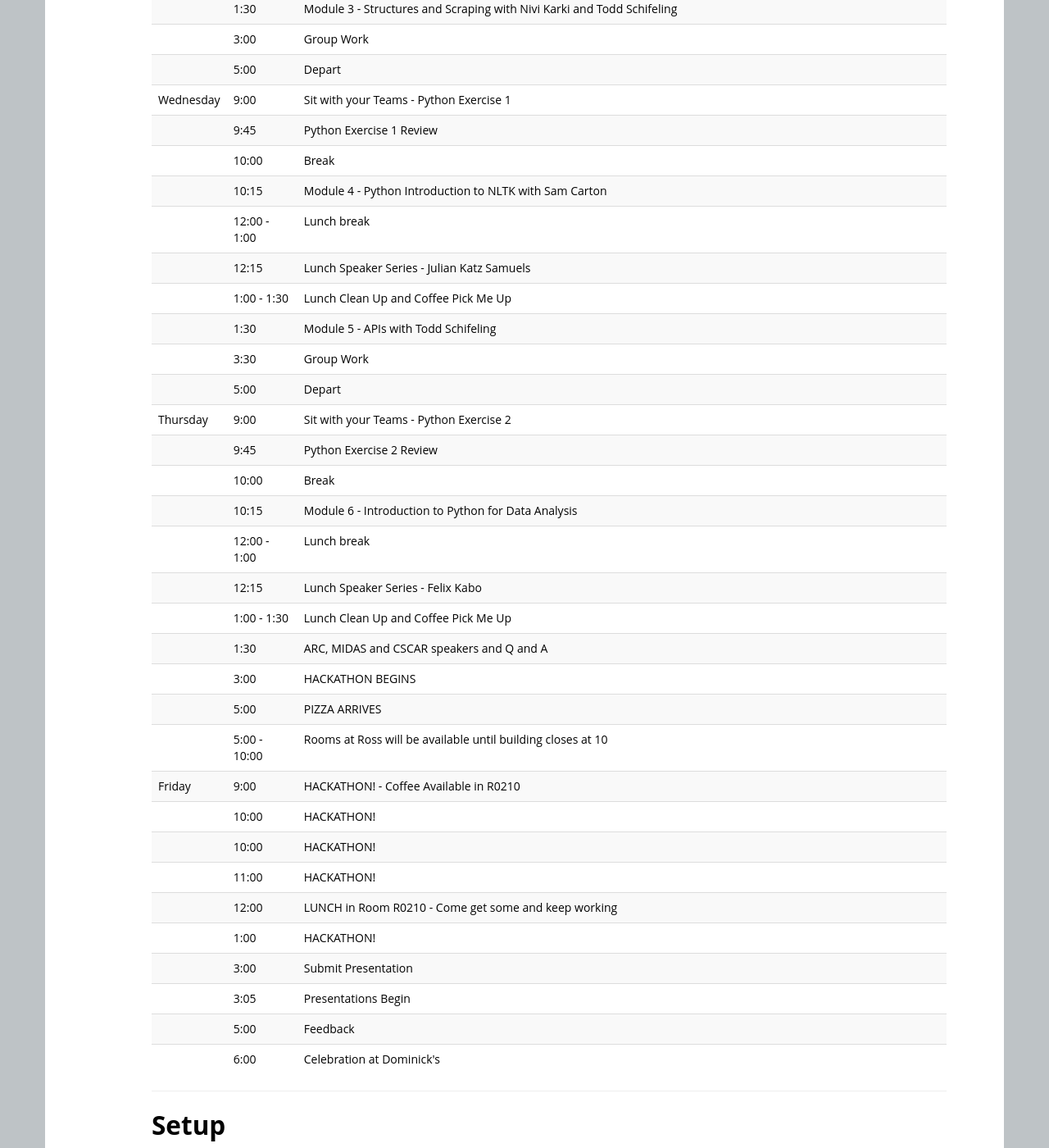
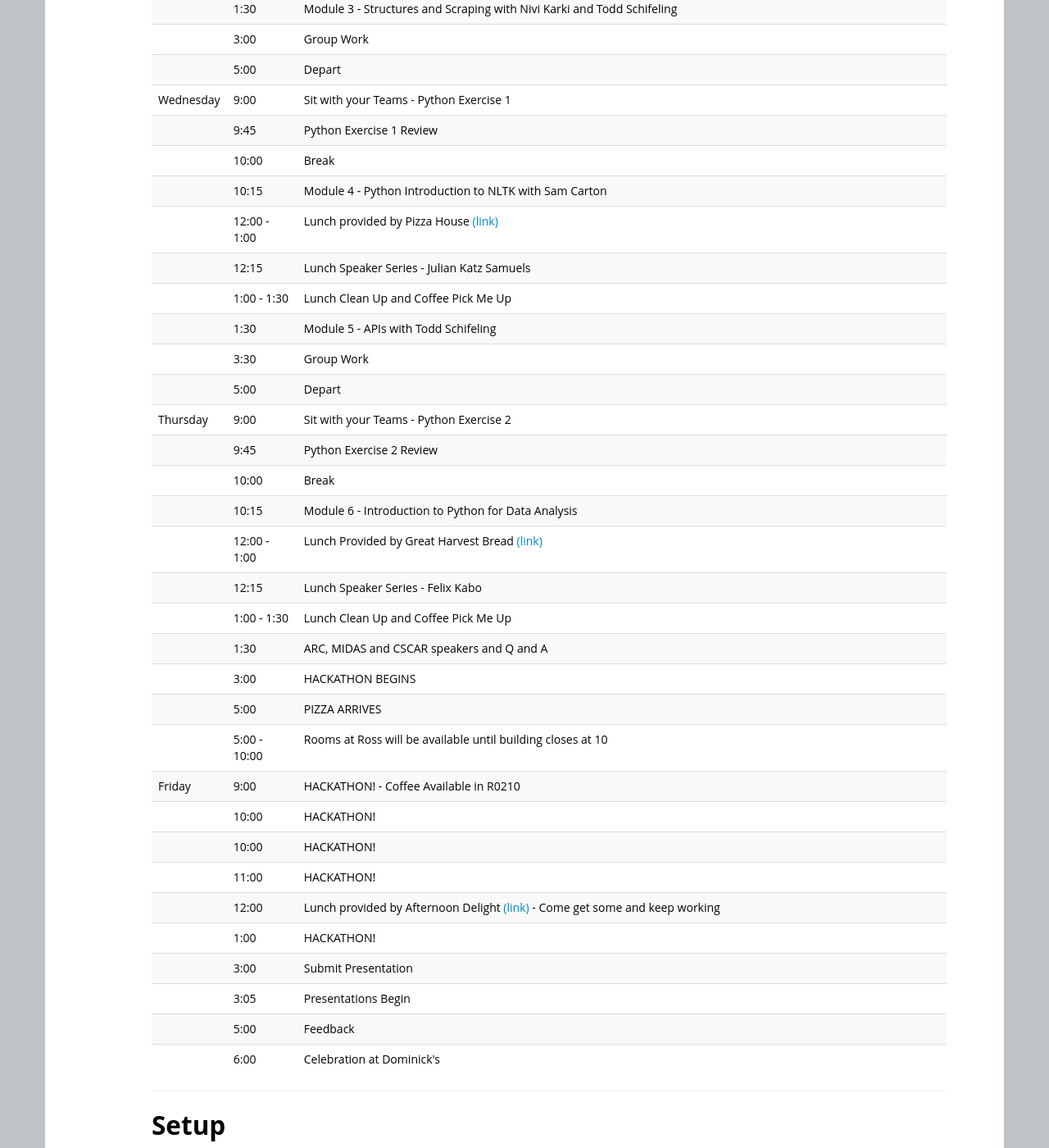
Before and after one commit to ICOSBigDataCamp/2018-summer-camp, a Jekyll site: the page built from index.html, in a window 1280 px wide and 1400 px high, scrolled down 1656 px. Shown: the whole window at 82% size. Built offline with Jekyll 4.4.1, drawn with Linux system fonts in a browser that asks for light colours; some of the changed text lies outside the part shown.

Commit message:
Update index.html
Added lunch locations

```diff
--- a/index.html
+++ b/index.html
@@ -129,7 +129,7 @@ Organizing committee: Jerry Davis, H. V. Jagadish, Cliff Lampe, and Brian Noble
   <!--<tr> <td></td>        <td>10:00</td>   <td><span style="background-color: #FFFF00">Hero's Journey-  Speaker TBD</span></td> </tr>-->
   <tr> <td></td>        <td>10:30</td>   <td>Break</td> </tr>
   <tr> <td></td>        <td>10:45</td>   <td> Module 0 - Setup and Command Line Introduction with Jeff Lockhart (BASH Command Sheet  <a href='slides/BASH_Cheat_Sheet.pdf'>pdf</a>) </td> </tr>
-  <tr> <td></td>        <td>12:00 - 1:00</td>   <td>Lunch break</td> </tr>
+  <tr> <td></td>        <td>12:00 - 1:00</td>   <td>Lunch provided by Jerusalem Garden <a href="https://www.jerusalemgarden.net/">(link)</a></td> </tr>
   <tr> <td></td>        <td>12:15</td>   <td>Lunch Speaker Series - Big Data PhD Student Panel with Pete Aceves, Cassandra Chambers, Teddy DeWitt, Jeff Lockhart, and Ronnie Lee</td> </tr>
   <tr> <td></td>        <td>1:00 - 1:30</td>    <td>Lunch Clean Up and Coffee Pick Me Up</td> </tr>
 
@@ -146,7 +146,7 @@ Organizing committee: Jerry Davis, H. V. Jagadish, Cliff Lampe, and Brian Noble
   <tr> <td></td>       <td>10:15</td>   <td>Module 2 - Introduction to Python with Colleen Van Lent and Jackie Cohen
      (<a href="slides/ICOS+Python+lecture2017.html">HTML</a>,
     <a href="slides/ICOS+Python+lecture2017.ipynb">Notebook</a>) </td> </tr>
-  <tr> <td></td>       <td>12:00 - 1:00 </td>   <td>Lunch break</td> </tr>
+  <tr> <td></td>       <td>12:00 - 1:00 </td>   <td>Lunch provided by Picasso Cafe <a href="http://picassodeli.com/">(link)</a></td> </tr>
   <tr> <td></td>       <td>12:15</td>   <td>Lunch Speaker Series - Fred Feinberg</td> </tr>
   <!--<tr> <td></td>   <td>12:15</td>   <td><span style="background-color: #FFFF00">Lunch Speaker Series - Big Data Student Panel</span></td> </tr>-->
   <tr> <td></td>       <td>1:00 - 1:30</td>    <td>Lunch Clean Up and Coffee Pick Me Up</td> </tr>
@@ -159,7 +159,7 @@ Organizing committee: Jerry Davis, H. V. Jagadish, Cliff Lampe, and Brian Noble
   <tr> <td></td>       <td>10:00</td>   <td>Break</td> </tr>
   <tr> <td></td>       <td>10:15</td>   <td>Module 4 - Python Introduction to NLTK with Sam Carton</td></tr>
 
-  <tr> <td></td>       <td>12:00 - 1:00 </td>   <td>Lunch break</td> </tr>
+  <tr> <td></td>       <td>12:00 - 1:00 </td>   <td>Lunch provided by Pizza House <a href="http://www.pizzahouse.com/">(link)</a></td> </tr>
   <tr> <td></td>       <td>12:15</td>   <td>Lunch Speaker Series - Julian Katz Samuels</td> </tr>
   <tr> <td></td>       <td>1:00 - 1:30</td>    <td>Lunch Clean Up and Coffee Pick Me Up</td> </tr>
   <tr> <td></td>       <td>1:30</td>   <td>Module 5 - APIs with Todd Schifeling</td> </tr>
@@ -173,7 +173,7 @@ Organizing committee: Jerry Davis, H. V. Jagadish, Cliff Lampe, and Brian Noble
   <tr> <td></td>       <td>9:45</td>    <td>Python Exercise 2 Review</td> </tr>
   <tr> <td></td>       <td>10:00</td>   <td>Break</td> </tr>
   <tr> <td></td>       <td>10:15</td>   <td>Module 6 - Introduction to Python for Data Analysis </td> </tr>
-  <tr> <td></td>       <td>12:00 - 1:00 </td>   <td>Lunch break</td> </tr>
+  <tr> <td></td>       <td>12:00 - 1:00 </td>   <td>Lunch Provided by Great Harvest Bread <a href="http://annarbormi.greatharvestbread.com/">(link)</a></td> </tr>
   <tr> <td></td>       <td>12:15</td>   <td>Lunch Speaker Series - Felix Kabo</td> </tr>
   <tr> <td></td>       <td>1:00 - 1:30</td>    <td>Lunch Clean Up and Coffee Pick Me Up</td> </tr>
   <tr> <td></td>       <td>1:30</td>   <td>ARC, MIDAS and CSCAR speakers and Q and A </td> </tr>
@@ -186,7 +186,7 @@ Organizing committee: Jerry Davis, H. V. Jagadish, Cliff Lampe, and Brian Noble
   <tr> <td></td>       <td>10:00</td>   <td>HACKATHON!</td> </tr>
   <tr> <td></td>       <td>10:00</td>   <td>HACKATHON!</td> </tr>
   <tr> <td></td>       <td>11:00</td>   <td>HACKATHON!</td> </tr>
-  <tr> <td></td>       <td>12:00</td>   <td>LUNCH in Room R0210 -  Come get some and keep working</td> </tr>
+  <tr> <td></td>       <td>12:00</td>   <td>Lunch provided by Afternoon Delight <a href="http://www.afternoondelightcafe.com/">(link)</a> -  Come get some and keep working</td> </tr>
   <tr> <td></td>       <td>1:00</td>   <td>HACKATHON!</td> </tr>
   <tr> <td></td>       <td>3:00</td>   <td>Submit Presentation</td> </tr>
   <tr> <td></td>       <td>3:05</td>   <td>Presentations Begin</td> </tr>
```
